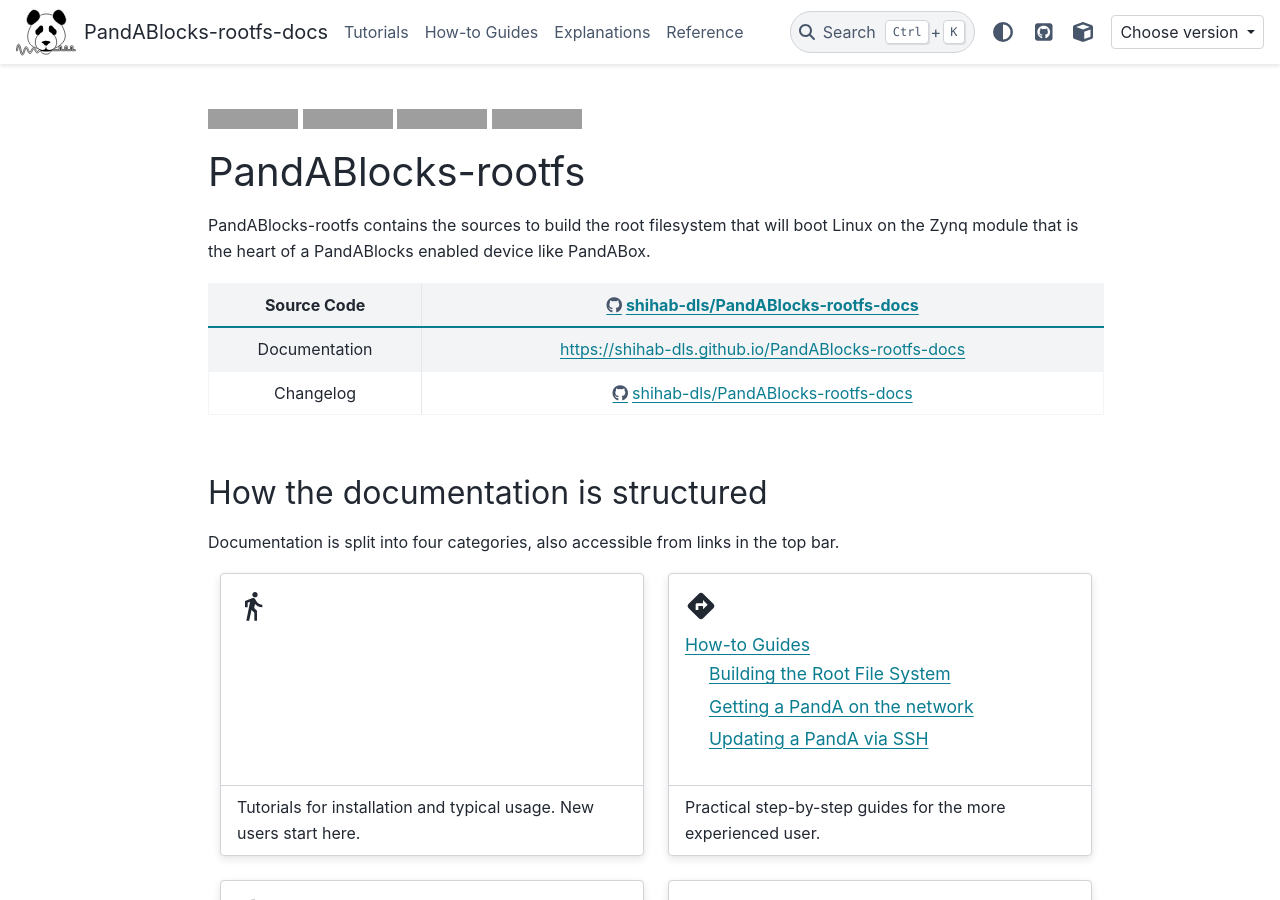
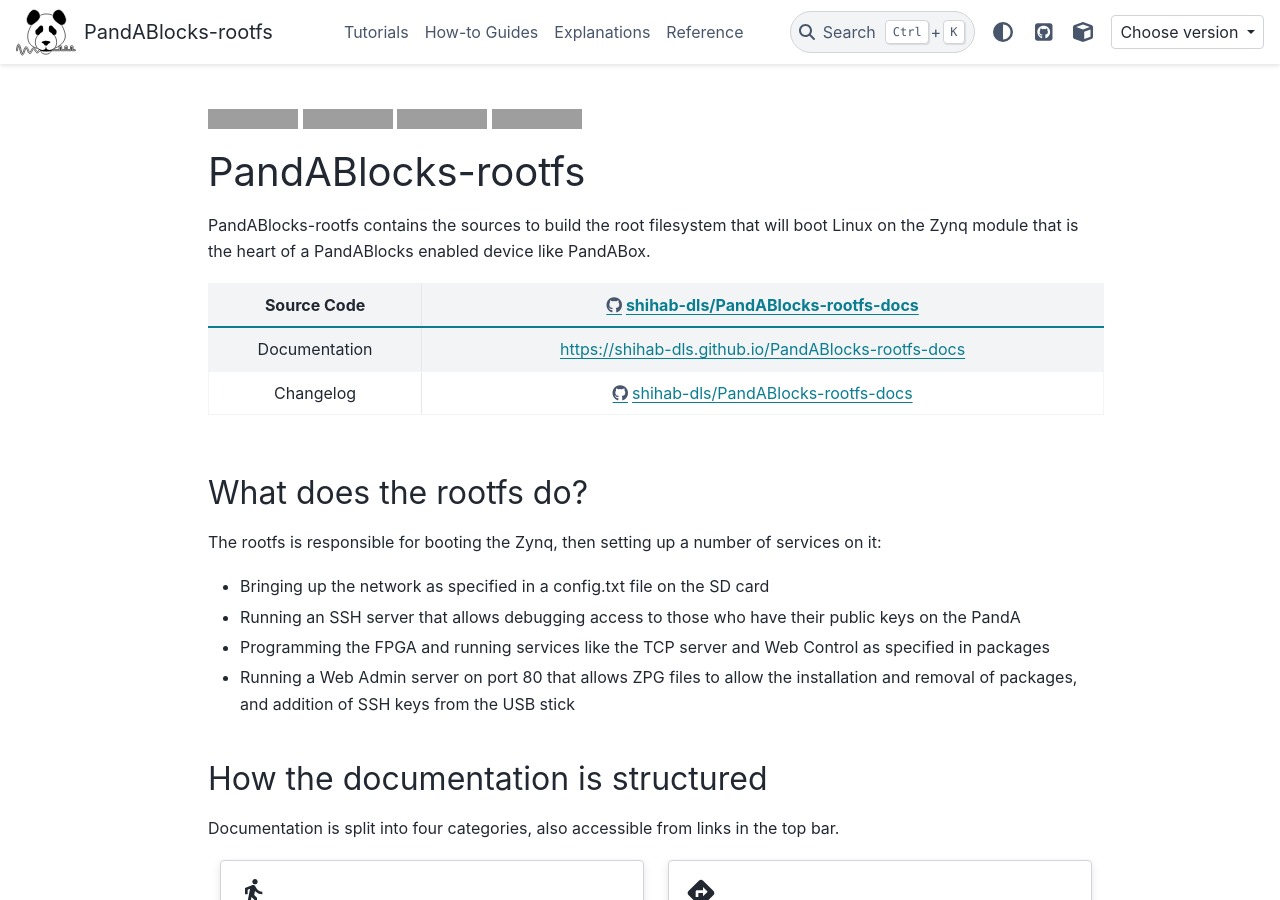
Before and after one commit to ShihabSul/K8s-Self-Hosted-Runner, a Sphinx documentation site: the page built from docs/index.md, in a window 1280 px wide and 900 px high, cut to the strip 0-900 px from the top of the window. Built offline with Sphinx 7.4.7 and the PyData theme 0.15.4, drawn with Linux system fonts in a browser that asks for light colours; the version number could not be read and is left out; comment, search, counter and statistics services are not loaded; grey boxes are pictures that could not be loaded.

Commit message:
Adding rootfs explanation

````diff
--- a/docs/conf.py
+++ b/docs/conf.py
@@ -15,7 +15,7 @@
 # -- General configuration ------------------------------------------------
 
 # General information about the project.
-project = "PandABlocks-rootfs-docs"
+project = "PandABlocks-rootfs"
 
 # The full version, including alpha/beta/rc tags.
 release = my_package.__version__
--- a/docs/index.md
+++ b/docs/index.md
@@ -6,6 +6,15 @@
 :end-before: <!-- README only content
 ```
 
+What does the rootfs do?
+-------------------------
+
+The rootfs is responsible for booting the Zynq, then setting up a number of services on it:
+
+- Bringing up the network as specified in a config.txt file on the SD card
+- Running an SSH server that allows debugging access to those who have their public keys on the PandA
+- Programming the FPGA and running services like the TCP server and Web Control as specified in packages
+- Running a Web Admin server on port 80 that allows ZPG files to allow the installation and removal of packages, and addition of SSH keys from the USB stick
 
 How the documentation is structured
 -----------------------------------
````
